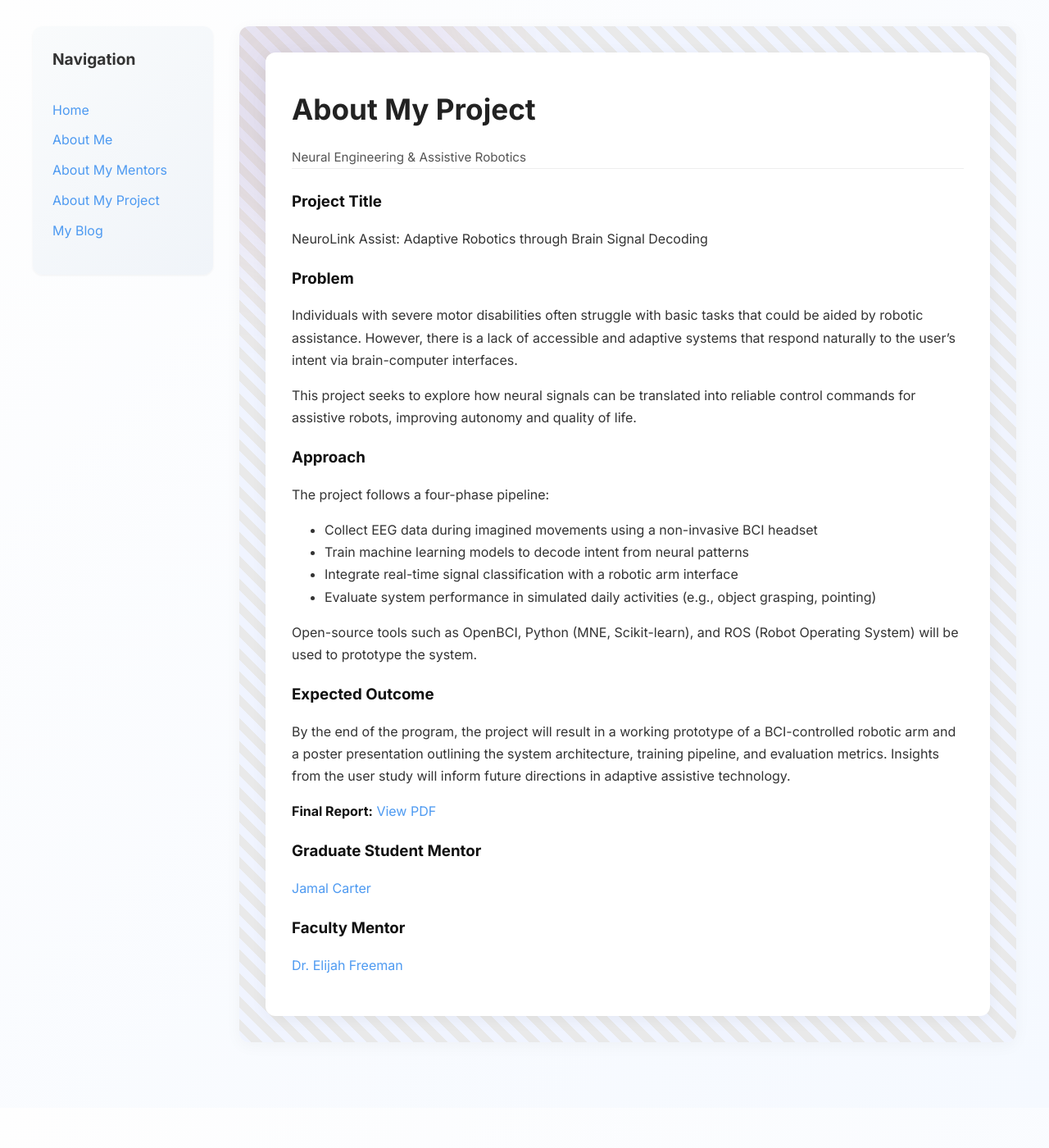
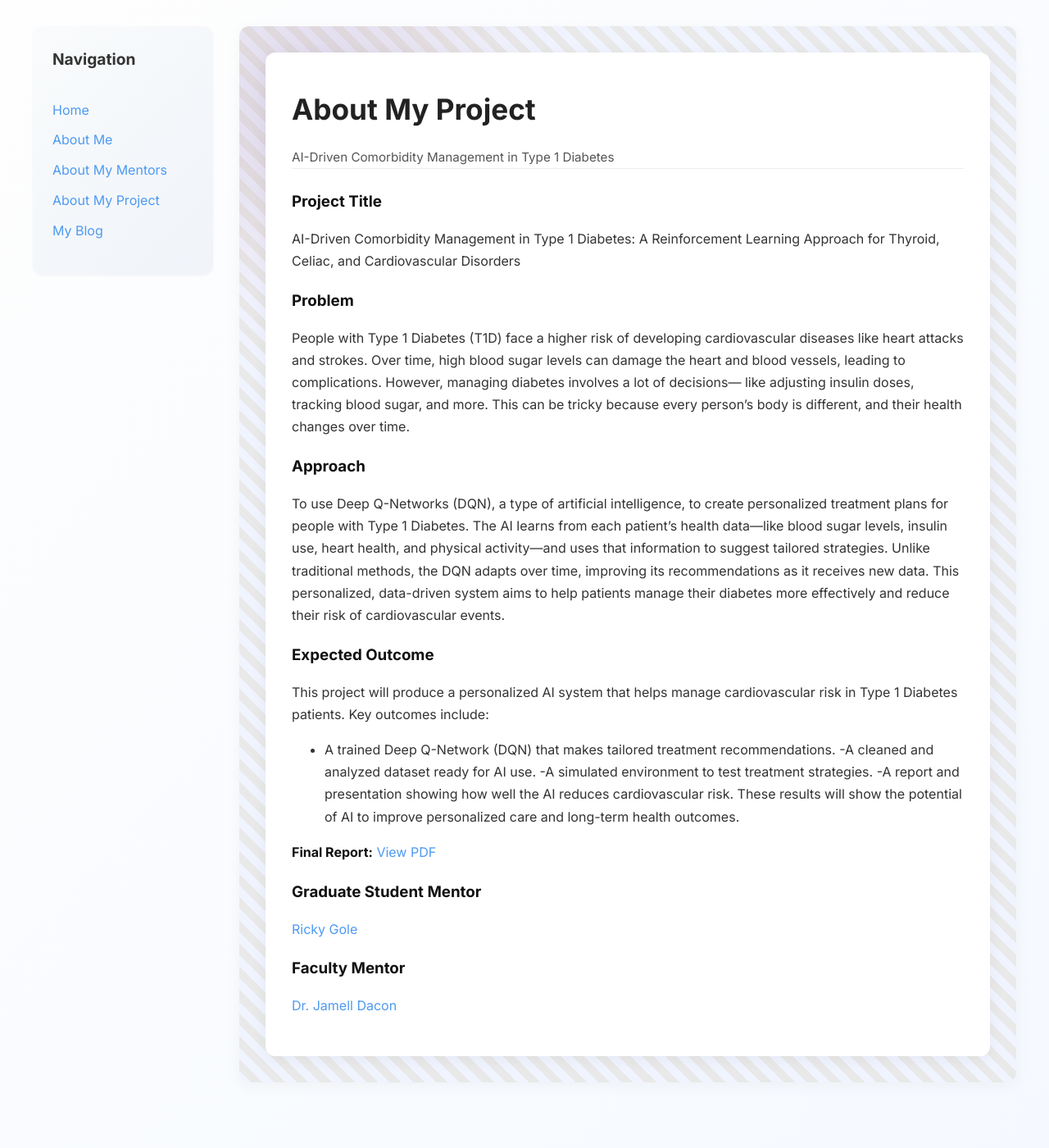
Before and after one commit to KaylaBro0/KaylaBro0.github.io, a Jekyll site: the page built from pages/about-my-project.md, in a window 1280 px wide. Shown: the whole page at 82% size. Built offline with Jekyll 4.4.1, drawn with Linux system fonts in a browser that asks for light colours; before the commit the page ends 1351 px from its top, so only the background shows below that.

Commit message:
Update about-my-project.md

```diff
--- a/pages/about-my-project.md
+++ b/pages/about-my-project.md
@@ -3,34 +3,38 @@ layout: project
 title: About My Project
 permalink: /about-my-project.html
 
-subtitle: Neural Engineering & Assistive Robotics
-project_title: "NeuroLink Assist: Adaptive Robotics through Brain Signal Decoding"
+subtitle: AI-Driven Comorbidity Management in Type 1 Diabetes
+project_title: "AI-Driven Comorbidity Management in Type 1 Diabetes: A Reinforcement Learning Approach for Thyroid, Celiac, and Cardiovascular
+ Disorders"
 
 problem: |
-  Individuals with severe motor disabilities often struggle with basic tasks that could be aided by robotic assistance. However, there is a lack of accessible and adaptive systems that respond naturally to the user's intent via brain-computer interfaces.
-
-  This project seeks to explore how neural signals can be translated into reliable control commands for assistive robots, improving autonomy and quality of life.
+  People with Type 1 Diabetes (T1D) face a higher risk of developing cardiovascular diseases like heart attacks and strokes. Over time, high
+  blood sugar levels can damage the heart and blood vessels, leading to complications. However, managing diabetes involves a lot of decisions—
+  like adjusting insulin doses, tracking blood sugar, and more. This can be tricky because every person’s body is different, and their health
+  changes over time.
 
 approach: |
-  The project follows a four-phase pipeline:
-
-  - Collect EEG data during imagined movements using a non-invasive BCI headset
-  - Train machine learning models to decode intent from neural patterns
-  - Integrate real-time signal classification with a robotic arm interface
-  - Evaluate system performance in simulated daily activities (e.g., object grasping, pointing)
-
-  Open-source tools such as OpenBCI, Python (MNE, Scikit-learn), and ROS (Robot Operating System) will be used to prototype the system.
+  To use Deep Q-Networks (DQN), a type of artificial intelligence, to create personalized treatment plans for people with Type 1 Diabetes. The
+  AI learns from each patient’s health data—like blood sugar levels, insulin use, heart health, and physical activity—and uses that information
+  to suggest tailored strategies. Unlike traditional methods, the DQN adapts over time, improving its recommendations as it receives new data.
+  This personalized, data-driven system aims to help patients manage their diabetes more effectively and reduce their risk of cardiovascular
+  events.
 
 outcome: |
-  By the end of the program, the project will result in a working prototype of a BCI-controlled robotic arm and a poster presentation outlining the system architecture, training pipeline, and evaluation metrics. Insights from the user study will inform future directions in adaptive assistive technology.
+  This project will produce a personalized AI system that helps manage cardiovascular risk in Type 1 Diabetes patients. Key outcomes include:
+   - A trained Deep Q-Network (DQN) that makes tailored treatment recommendations.
+   -A cleaned and analyzed dataset ready for AI use.
+   -A simulated environment to test treatment strategies.
+   -A report and presentation showing how well the AI reduces cardiovascular risk.
+  These results will show the potential of AI to improve personalized care and long-term health outcomes.
 
-final_report_url: https://dl.icdst.org/pdfs/files/22e390b2eb0c8e951f3a742fda5b2d1d.pdf
+final_report_url: TBD
 
 grad_mentor:
-  name: Jamal Carter
-  linkedin: https://www.linkedin.com/in/jamal-carter
+  name: Ricky Gole
+  linkedin: https://www.linkedin.com/in/ricky-gole/
 
 faculty_mentor:
-  name: Dr. Elijah Freeman
-  linkedin: https://www.linkedin.com/in/dr-elijah-freeman
+  name: Dr. Jamell Dacon
+  linkedin: https://www.linkedin.com/in/jamelldacon/
 ---
```
